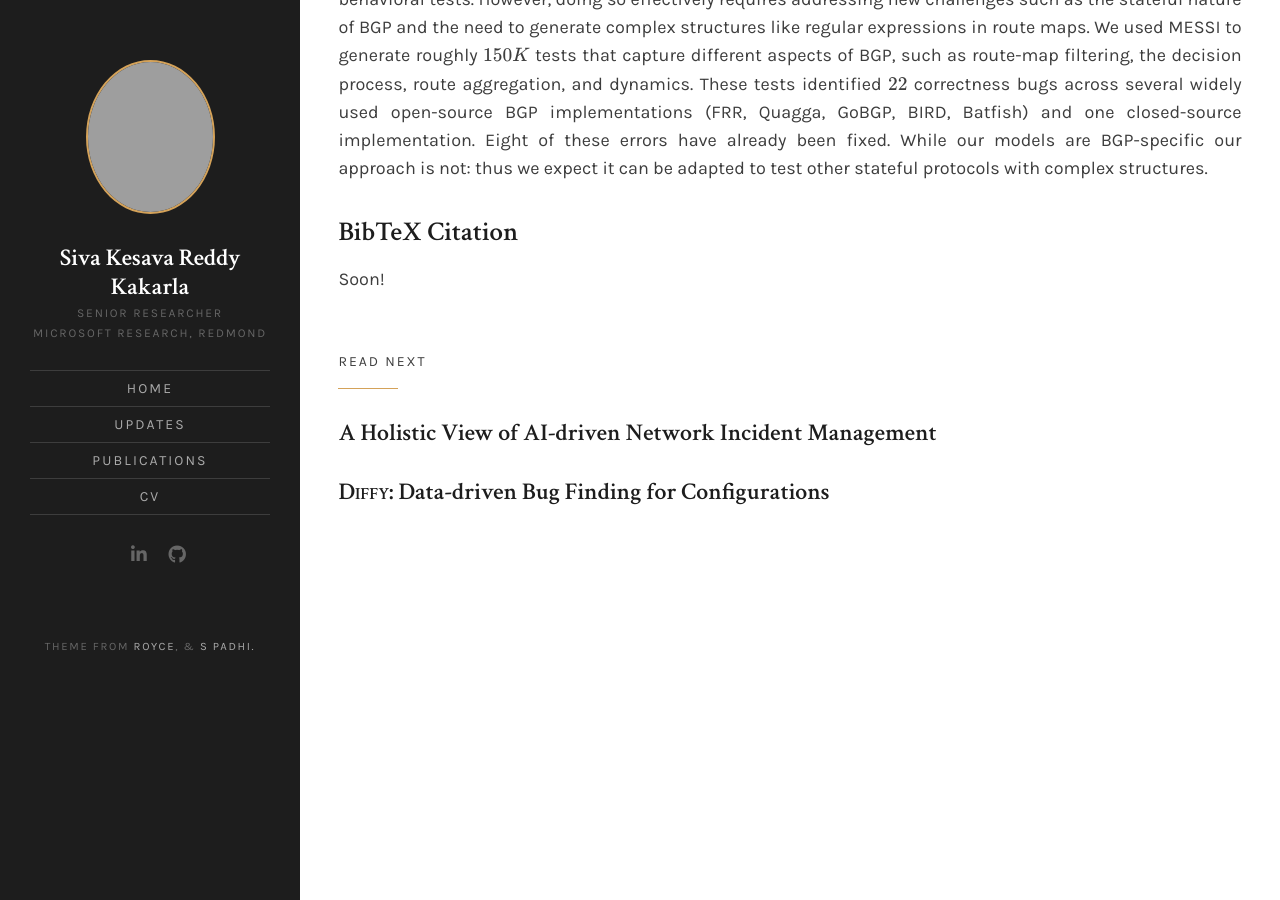
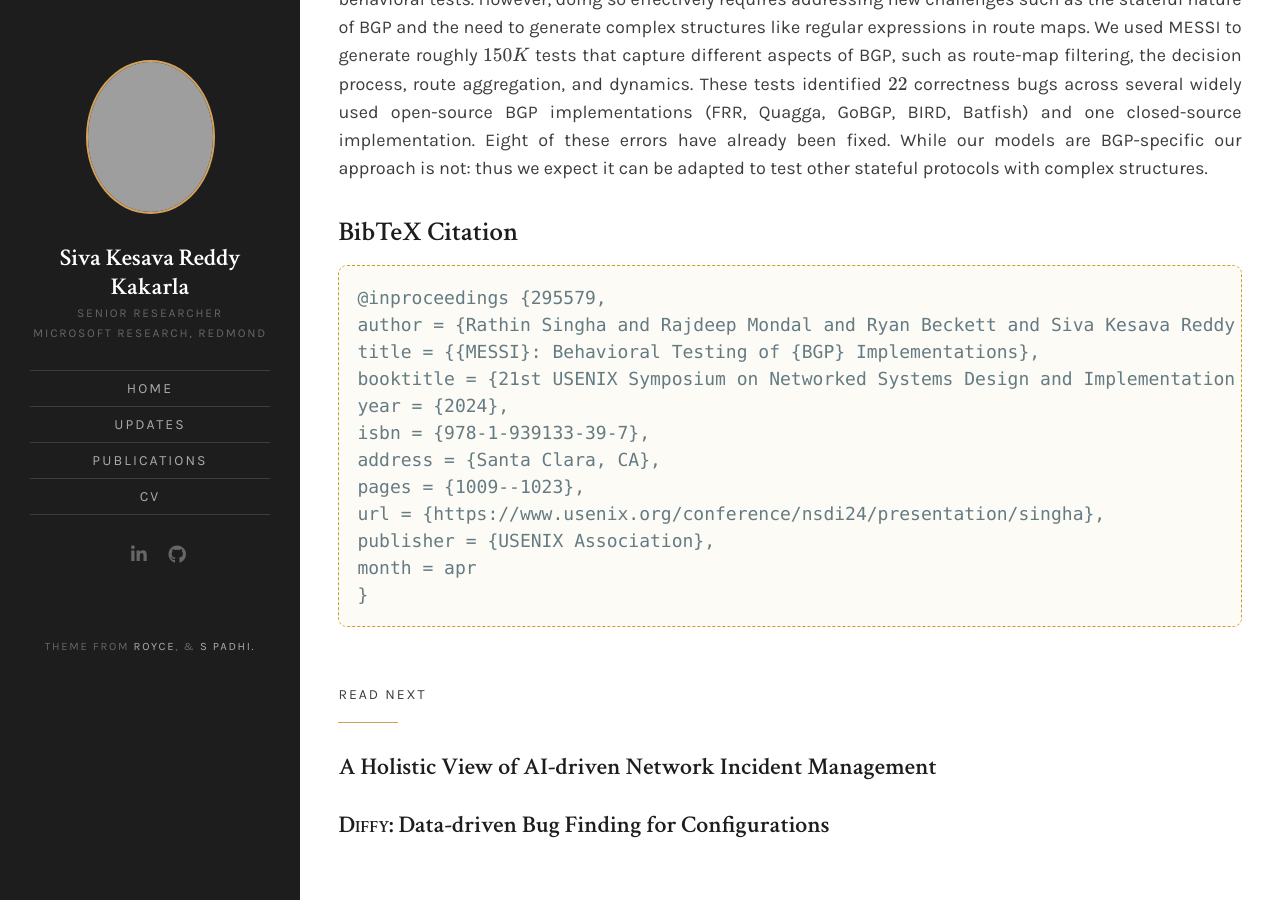
Before and after one commit to SivaKesava1/sivakesava1.github.io, a Jekyll site: the page built from _projects/11-messi.md, in a window 1280 px wide and 900 px high, scrolled down 501 px. Built offline with Jekyll 4.4.1, drawn with Linux system fonts in a browser that asks for light colours; nearby versions of some CDN libraries; a style sheet for code colours, icons or effects is not loaded; grey boxes are pictures that could not be loaded.

Commit message:
MESSI and TE-CCL updates

````diff
--- a/_includes/common_links.md
+++ b/_includes/common_links.md
@@ -67,3 +68,4 @@
 [ANRW 2024]:               https://irtf.org/anrw/2024/committees.html
 [PLDI 2024]:               https://pldi24.sigplan.org/
 [NSDI 2025]:               https://www.usenix.org/conference/nsdi25
+[SIGCOMM 2024]:            https://conferences.sigcomm.org/sigcomm/2024/
--- a/_projects/11-messi.md
+++ b/_projects/11-messi.md
@@ -1,7 +1,6 @@
 ---
 layout: post
-title: "=sc^MESSI^sc=: Behavioral Testing of BGP Implementations
-"
+title: "=sc^MESSI^sc=: Behavioral Testing of BGP Implementations"
 categories: [project]
 sorter: 11
 authors : ['Rathin Singha', 'Rajdeep Mondal', '[Ryan Beckett]', 'Siva Kesava Reddy Kakarla', '[Todd Millstein]', '[George Varghese]']
@@ -32,4 +31,17 @@ Complex network protocols like the Border Gateway Protocol (BGP) are prone to im
 
 #### BibTeX Citation
 
-Soon!
+```bibtex {% raw %}
+@inproceedings {295579,
+author = {Rathin Singha and Rajdeep Mondal and Ryan Beckett and Siva Kesava Reddy Kakarla and Todd Millstein and George Varghese},
+title = {{MESSI}: Behavioral Testing of {BGP} Implementations},
+booktitle = {21st USENIX Symposium on Networked Systems Design and Implementation (NSDI 24)},
+year = {2024},
+isbn = {978-1-939133-39-7},
+address = {Santa Clara, CA},
+pages = {1009--1023},
+url = {https://www.usenix.org/conference/nsdi24/presentation/singha},
+publisher = {USENIX Association},
+month = apr
+}
+{% endraw %} ```
````
Also changed, not shown: other parts of _includes/common_links.md (+3 -2 lines), _projects/13-teccl.md (added, +27 -0 lines), _projects/9-teccl.md (deleted, +0 -40 lines), _updates/2024-05_teccl.md (added, +9 -0 lines), 2 other files.
